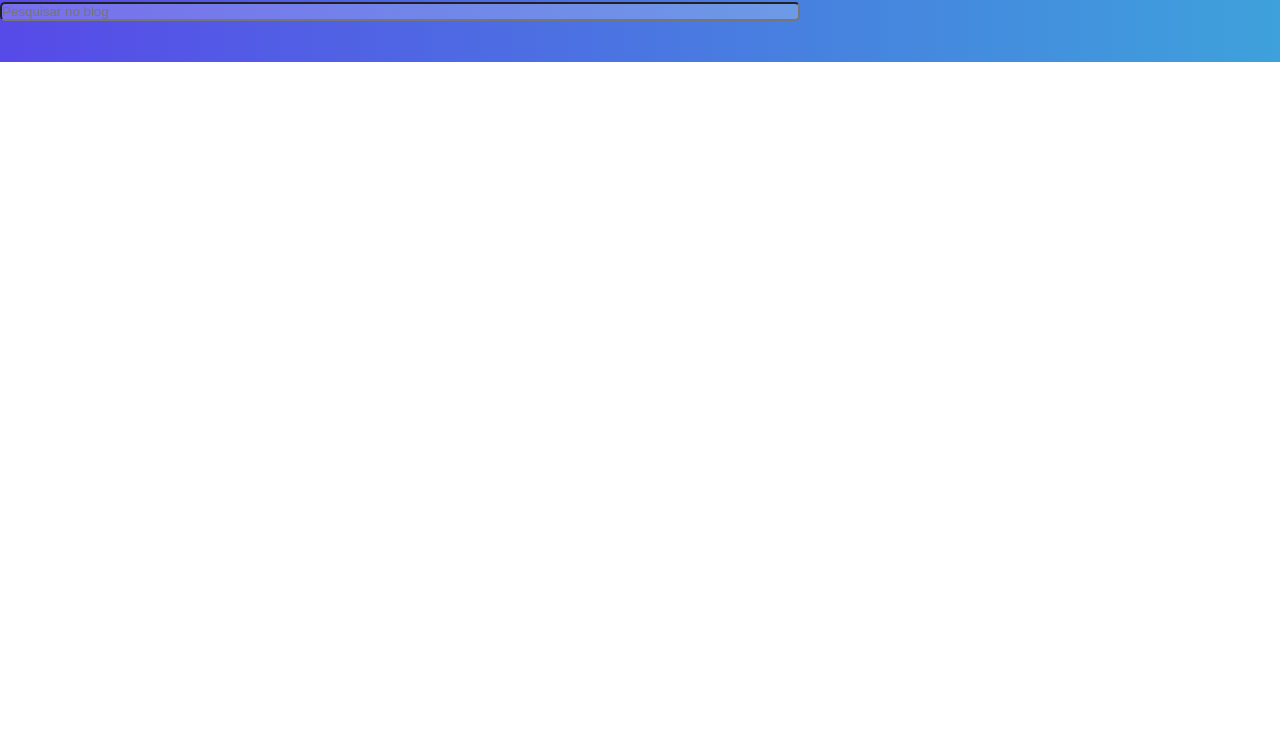
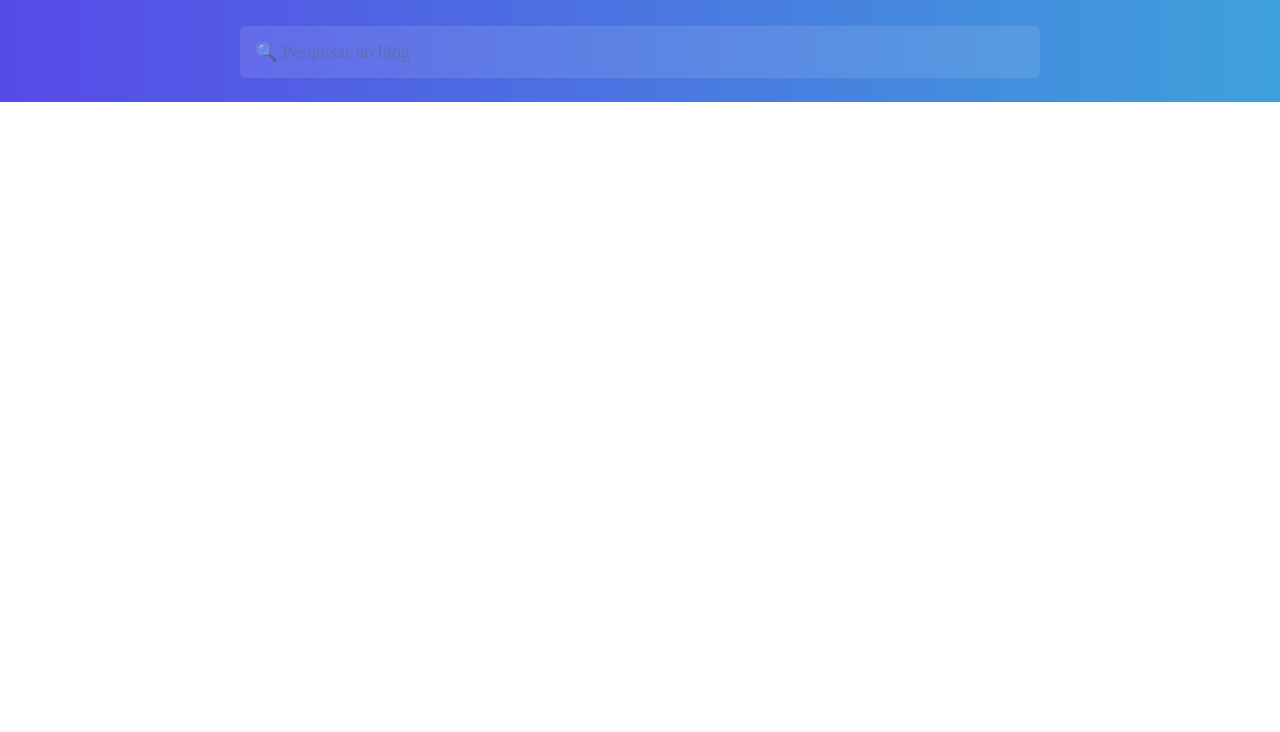
Before and after one commit to marceloverass/challenges, a plain HTML site: page index.html in a window 1280 px wide. Shown: the part 68-800 px from the top of the page. Drawn offline with Linux system fonts and the light colour scheme.

Commit message:
Header finished

```diff
--- a/assets/css/style.css
+++ b/assets/css/header.css
@@ -1,10 +1,14 @@
 .header {
-    height: 130px;
+    height: 170px;
     background: linear-gradient(270deg, #3EA1DB 0%, #574AE8 100%);
 }
 
 .container {
     width: 800px;
+    position: relative;
+    top: 50%;
+    left: 50%;
+    transform: translate(-50%, -50%);
 }
 
 .box1 {
@@ -18,11 +22,25 @@
     line-height: 30px;
     text-align: right;
     color: #FFFFFF;
-    background-color: red;
 }
 
 .search-bar {
     background-color: rgba(255, 255, 255, 0.2);
     border-radius: 5px;
     width: 100%;
+    color: #FFF;
+    border: none;
+    padding: 15px;
+    font-family: 'Lexend Deca';
+    font-style: normal;
+    font-weight: 500;
+    font-size: 18px;
+    line-height: 22px;
+    color: #FFFFFF;
+    opacity: 0.5;
 }
+
+.search-bar:hover {
+    border: none;
+    outline: none;
+}
--- a/index.html
+++ b/index.html
@@ -6,7 +6,7 @@
     <meta name="viewport" content="width=device-width, initial-scale=1.0">
     <title>Marcelo</title>
     <link rel="stylesheet" href="assets/css/reset.css">
-    <link rel="stylesheet" href="assets/css/style.css">
+    <link rel="stylesheet" href="assets/css/header.css">
 </head>
 <body>
     <header class="header">
@@ -15,7 +15,7 @@
                 <p>Marcelo</p>
                 <p>Blog</p>
             </div>
-            <div><input type="text" placeholder="Pesquisar no blog" class="search-bar"></div>
+            <div><input type="text" placeholder="&#128269; Pesquisar no blog" class="search-bar"></div>
         </div>
     </header>
 </body>
```
Also changed, not shown: assets/css/main-content.css (added).
